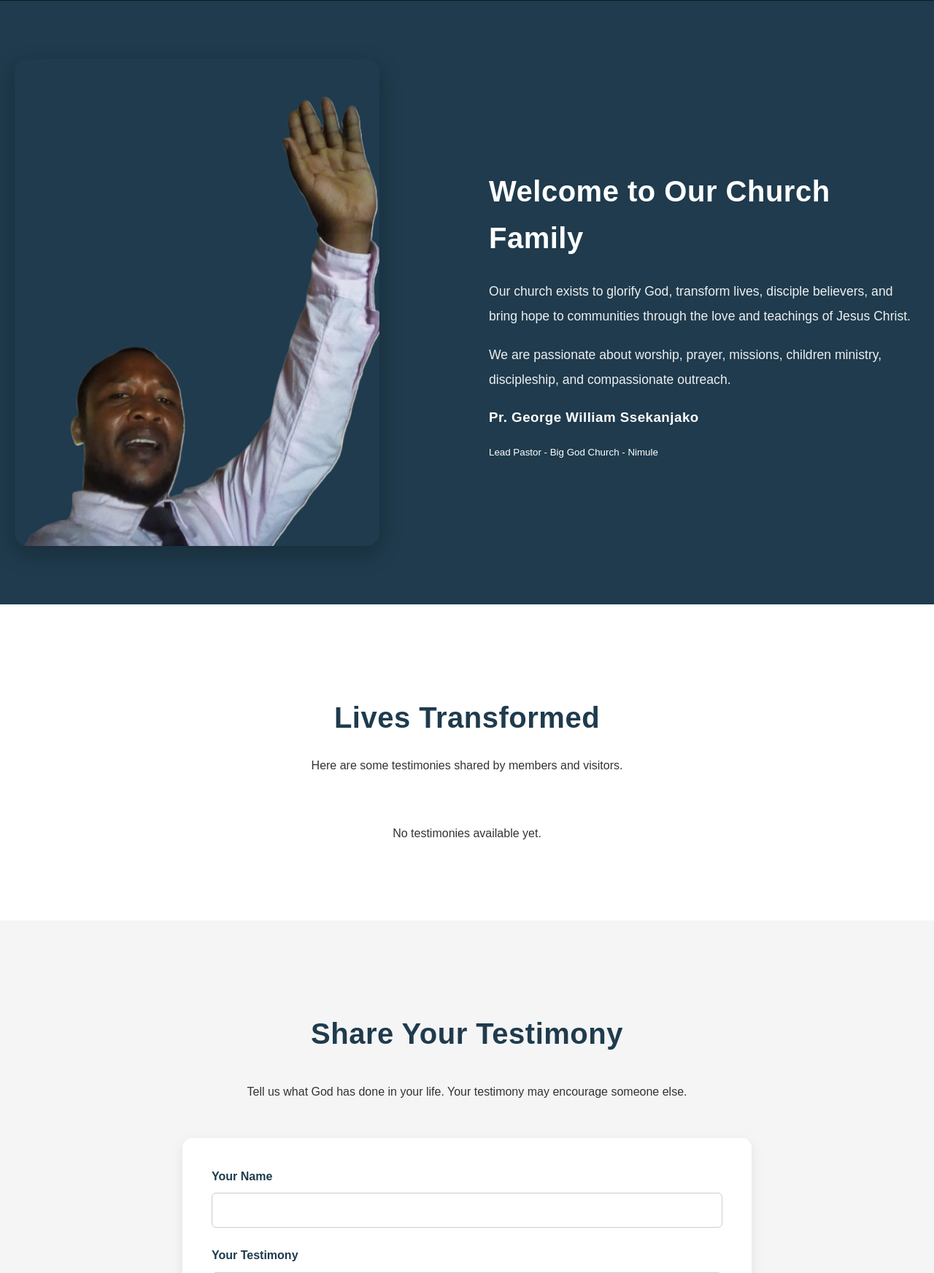
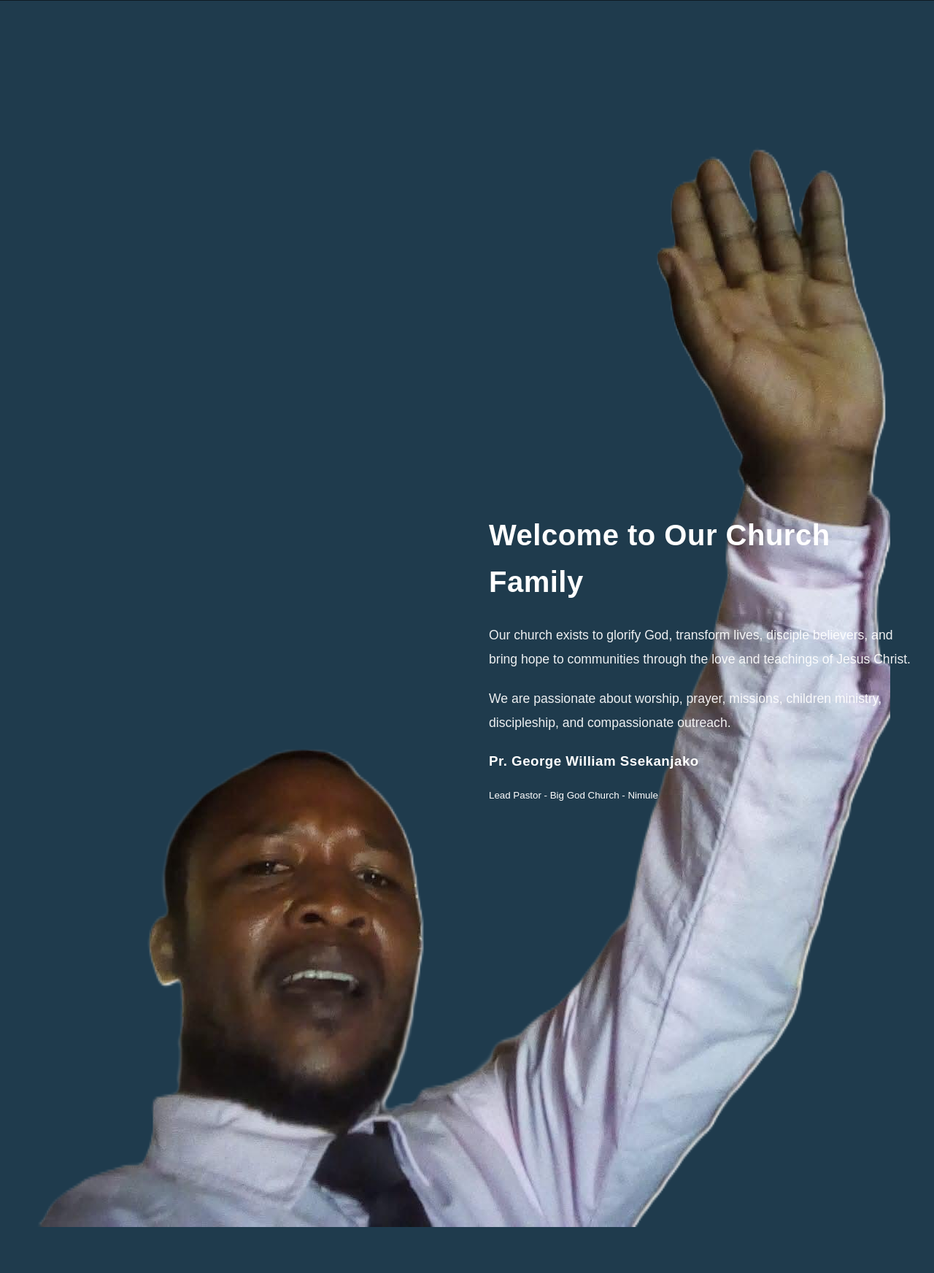
Before and after one commit to serwambala/biggod-nimule, a Django app: page /church/ in a window 1280 px wide. Shown: the part 1099-2843 px from the top of the page at 73% size. Run offline with Django 5.2, Linux system fonts and the light colour scheme; data that the repository does not hold is empty.

Commit message:
removed church-intro-image img class

```diff
--- a/static/style.css
+++ b/static/style.css
@@ -2001,14 +2001,7 @@ body {
      background-color: #1f3b4d;
 }
 
-.church-intro-image img {
-    width: 100%;
-    background-color: #1f3b4d;
-    max-width: 500px;
-    border-radius: 18px;
-    display: block;
-    box-shadow: 0 10px 30px rgba(0,0,0,0.25);
-}
+
 
 .church-intro-text {
     flex: 1;
```
